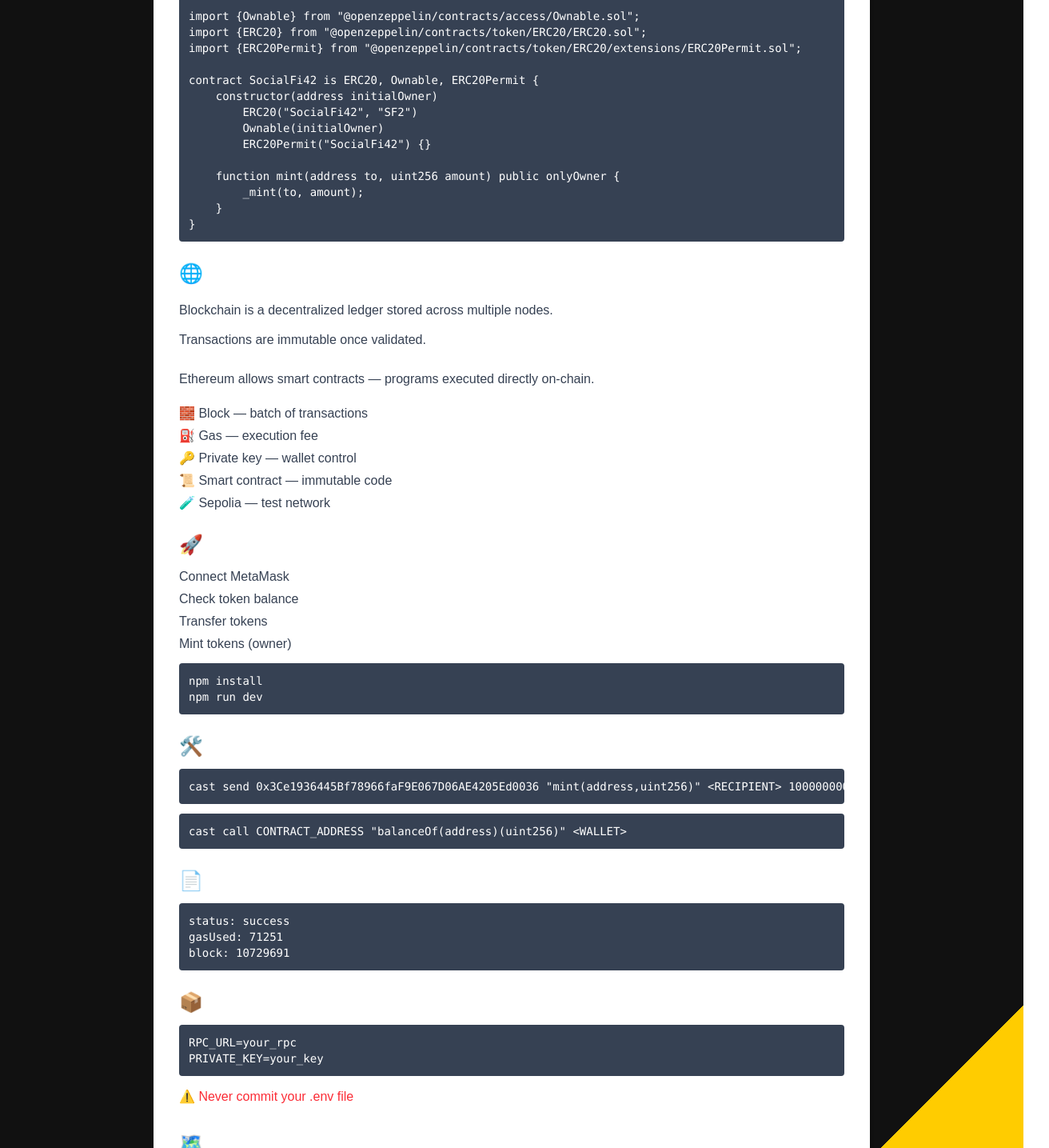
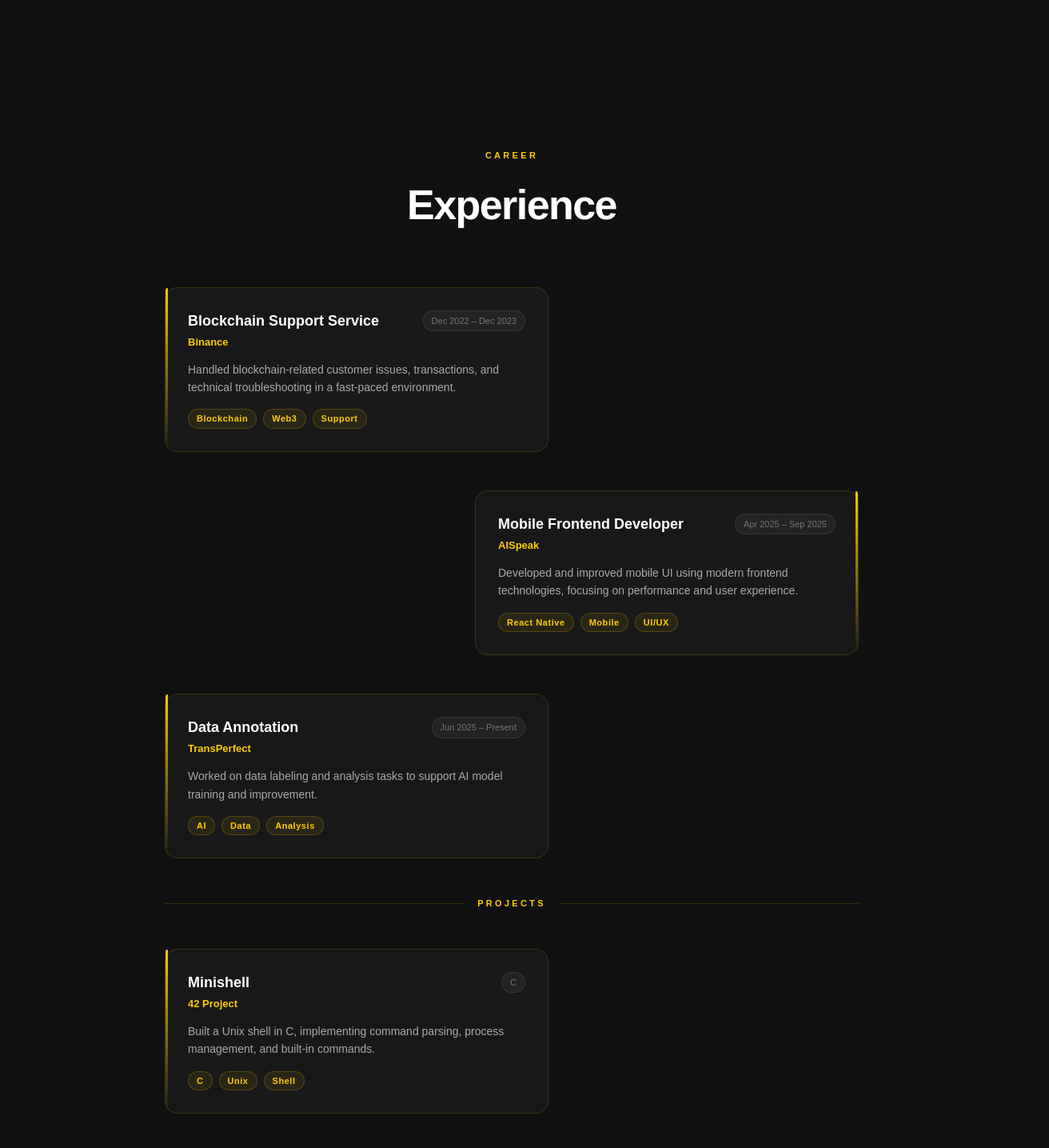
Before and after one commit to Cyrilange/Cyril-Salamite, a React (Vite) app in the folder frontend/: page /projects/tokenizers in a window 1280 px wide. Shown: the part 1365-2800 px from the top of the page at 80% size, 1312 px wide, since content can reach past the window. Built offline with nearby package versions, Linux system fonts and the light colour scheme.

Commit message:
add resume

```diff
--- a/frontend/src/App.tsx
+++ b/frontend/src/App.tsx
@@ -6,6 +6,8 @@ import Home from './page/Home';
 import Minishell from './page/Minishell';
 import IrcServ from './page/Ircserv';
 import SocialFii42 from './page/SocialFi';
+import Footer from './components/Footer';
+import Resume from './components/Resume';
 
 
 
@@ -13,12 +15,15 @@ function App() {
   return (
     <BrowserRouter>
     <Navbar />
+    <Home />
+    <Resume />
     <Routes>
       <Route path="/" element={<Home />} />
       <Route path="/projects/minishell" element={<Minishell />} />
       <Route path="/projects/ft_irc" element={<IrcServ />} />
       <Route path="/projects/tokenizers" element={<SocialFii42 />} />
     </Routes>
+    <Footer />
   </BrowserRouter>
   )
 }
--- a/frontend/src/components/Footer.tsx
+++ b/frontend/src/components/Footer.tsx
@@ -1,14 +1,14 @@
 
-function Footer() {
-  return (
-	<div>
-		<ul>
-			<li></li>
-			<li></li>
-			<li></li>
-		</ul>
-	</div>
-  )
-}
-
-export default Footer
+export default function Footer() {
+	return (
+	  <footer>
+		<div className="flex w-full justify-center font-extrabold my-8 mx-0 md:m-8">
+		  <ul className="flex flex-col md:flex-row justify-center items-center gap-2 md:gap-4 border border-white/20 rounded-xl backdrop-blur-sm bg-white/5">
+			<li className="p-4 md:p-8 md:py-4"><a href="https://www.linkedin.com/in/cyril-salamite-270270197/" target="blank">Linkedin</a></li>
+			<li className="p-4 md:p-8 md:py-4"><a href="mailto:cyril.r.a.salamite@gmail.com" target="blank">cyril.r.a.salamite@gmail.com</a></li>
+			<li className="  p-4 md:p-8 md:py-4"><a href="https://github.com/Cyrilange" target="blank" className="!text-white">Github</a></li>
+		  </ul>
+		</div>
+	  </footer>
+	)
+  }
--- a/frontend/src/components/Navbar.tsx
+++ b/frontend/src/components/Navbar.tsx
@@ -18,8 +18,8 @@ function Navbar() {
 };
 
 	return (
-		<header className="contain">
-			<div className="container-port">
+		<header className="contain ">
+			<div className="container-port hidden sm:block">
 				<div className="triple-circle e1 c1"></div>
 				<div className="triple-circle e1 c2"></div>
 				<div className="triple-circle e1 c3"></div>
--- /dev/null
+++ b/frontend/src/components/Resume.tsx
@@ -0,0 +1,231 @@
+import { useEffect, useRef } from "react";
+
+const experiences = [
+  {
+    title: "Blockchain Support Service",
+    company: "Binance",
+    period: "Dec 2022 – Dec 2023",
+    desc: "Handled blockchain-related customer issues, transactions, and technical troubleshooting in a fast-paced environment.",
+    tags: ["Blockchain", "Web3", "Support"],
+    type: "work",
+  },
+  {
+    title: "Mobile Frontend Developer",
+    company: "AISpeak",
+    period: "Apr 2025 – Sep 2025",
+    desc: "Developed and improved mobile UI using modern frontend technologies, focusing on performance and user experience.",
+    tags: ["React Native", "Mobile", "UI/UX"],
+    type: "work",
+  },
+  {
+    title: "Data Annotation",
+    company: "TransPerfect",
+    period: "Jun 2025 – Present",
+    desc: "Worked on data labeling and analysis tasks to support AI model training and improvement.",
+    tags: ["AI", "Data", "Analysis"],
+    type: "work",
+  },
+];
+
+const projects = [
+  {
+    title: "Minishell",
+    company: "42 Project",
+    period: "C",
+    desc: "Built a Unix shell in C, implementing command parsing, process management, and built-in commands.",
+    tags: ["C", "Unix", "Shell"],
+    type: "project",
+  },
+  {
+    title: "Cub3D",
+    company: "42 Project",
+    period: "C",
+    desc: "Developed a 3D engine using raycasting in C, inspired by early FPS games.",
+    tags: ["C", "Raycasting", "3D"],
+    type: "project",
+  },
+  {
+    title: "ft_irc",
+    company: "42 Project",
+    period: "C++",
+    desc: "Implemented an IRC server in C++ following RFC standards, handling multiple clients and command parsing.",
+    tags: ["C++", "Networking", "RFC"],
+    type: "project",
+  },
+  {
+    title: "Transcendence",
+    company: "42 Project",
+    period: "Full-Stack",
+    desc: "Full-stack web application built with React, Node.js (Express), and Docker, featuring real-time interactions.",
+    tags: ["React", "Node.js", "Docker"],
+    type: "project",
+  },
+];
+
+function Card({ item, index }: { item: typeof experiences[0]; index: number }) {
+  const ref = useRef<HTMLDivElement>(null);
+  const isRight = index % 2 === 1;
+
+  useEffect(() => {
+    const el = ref.current;
+    if (!el) return;
+
+    const observer = new IntersectionObserver(
+      ([entry]) => {
+        if (entry.isIntersecting) {
+          el.style.opacity = "1";
+          el.style.transform = "translateX(0) translateY(0)";
+          observer.unobserve(el);
+        }
+      },
+      { threshold: 0.15 }
+    );
+
+    observer.observe(el);
+    return () => observer.disconnect();
+  }, []);
+
+  return (
+    <div
+      ref={ref}
+      style={{
+        opacity: 0,
+        transform: isRight ? "translateX(60px) translateY(20px)" : "translateX(-60px) translateY(20px)",
+        transition: `opacity 0.7s ease ${index * 0.1}s, transform 0.7s ease ${index * 0.1}s`,
+        display: "flex",
+        justifyContent: isRight ? "flex-end" : "flex-start",
+        marginBottom: "48px",
+        padding: "0 16px",
+      }}
+    >
+      <div
+        style={{
+          width: "min(480px, 100%)",
+          background: "rgba(255,255,255,0.03)",
+          border: "1px solid rgba(255,204,0,0.15)",
+          borderRadius: "16px",
+          padding: "28px",
+          position: "relative",
+          backdropFilter: "blur(8px)",
+          transition: "border-color 0.3s, transform 0.3s",
+        }}
+        onMouseEnter={(e) => {
+          (e.currentTarget as HTMLDivElement).style.borderColor = "rgba(255,204,0,0.5)";
+          (e.currentTarget as HTMLDivElement).style.transform = "translateY(-4px)";
+        }}
+        onMouseLeave={(e) => {
+          (e.currentTarget as HTMLDivElement).style.borderColor = "rgba(255,204,0,0.15)";
+          (e.currentTarget as HTMLDivElement).style.transform = "translateY(0)";
+        }}
+      >
+        {/* accent line */}
+        <div style={{
+          position: "absolute",
+          top: 0,
+          [isRight ? "right" : "left"]: 0,
+          width: "3px",
+          height: "100%",
+          background: "linear-gradient(180deg, #ffcc00, transparent)",
+          borderRadius: isRight ? "0 16px 16px 0" : "16px 0 0 16px",
+        }} />
+
+        <div style={{ display: "flex", justifyContent: "space-between", alignItems: "flex-start", marginBottom: "8px", flexWrap: "wrap", gap: "8px" }}>
+          <div>
+            <h3 style={{ margin: 0, fontSize: "18px", fontWeight: 700, color: "#fff" }}>
+              {item.title}
+            </h3>
+            <span style={{ fontSize: "13px", color: "#ffcc00", fontWeight: 600 }}>
+              {item.company}
+            </span>
+          </div>
+          <span style={{
+            fontSize: "11px",
+            color: "#777",
+            background: "rgba(255,255,255,0.05)",
+            padding: "4px 10px",
+            borderRadius: "20px",
+            border: "1px solid rgba(255,255,255,0.08)",
+            whiteSpace: "nowrap",
+          }}>
+            {item.period}
+          </span>
+        </div>
+
+        <p style={{ margin: "12px 0", fontSize: "14px", color: "#aaa", lineHeight: 1.6 }}>
+          {item.desc}
+        </p>
+
+        <div style={{ display: "flex", gap: "8px", flexWrap: "wrap", marginTop: "16px" }}>
+          {item.tags.map((tag) => (
+            <span key={tag} style={{
+              fontSize: "11px",
+              color: "#ffcc00",
+              background: "rgba(255,204,0,0.08)",
+              border: "1px solid rgba(255,204,0,0.2)",
+              padding: "3px 10px",
+              borderRadius: "20px",
+              fontWeight: 600,
+              letterSpacing: "0.05em",
+            }}>
+              {tag}
+            </span>
+          ))}
+        </div>
+      </div>
+    </div>
+  );
+}
+
+export default function Resume() {
+  return (
+    <section style={{ padding: "80px 0", maxWidth: "900px", margin: "0 auto" }}>
+
+      {/* Section title */}
+      <div style={{ textAlign: "center", marginBottom: "64px", padding: "0 16px" }}>
+        <span style={{
+          fontSize: "11px",
+          letterSpacing: "0.3em",
+          color: "#ffcc00",
+          textTransform: "uppercase",
+          fontWeight: 700,
+        }}>
+          Career
+        </span>
+        <h2 style={{
+          fontSize: "clamp(32px, 6vw, 52px)",
+          fontWeight: 800,
+          margin: "12px 0 0",
+          color: "#fff",
+          letterSpacing: "-0.03em",
+        }}>
+          Experience
+        </h2>
+      </div>
+
+      {/* Experience */}
+      {experiences.map((item, i) => (
+        <Card key={item.title} item={item} index={i} />
+      ))}
+
+      {/* Divider */}
+      <div style={{
+        display: "flex",
+        alignItems: "center",
+        gap: "16px",
+        margin: "48px 16px",
+      }}>
+        <div style={{ flex: 1, height: "1px", background: "rgba(255,204,0,0.15)" }} />
+        <span style={{ fontSize: "11px", letterSpacing: "0.3em", color: "#ffcc00", textTransform: "uppercase", fontWeight: 700 }}>
+          Projects
+        </span>
+        <div style={{ flex: 1, height: "1px", background: "rgba(255,204,0,0.15)" }} />
+      </div>
+
+      {/* Projects */}
+      {projects.map((item, i) => (
+        <Card key={item.title} item={item} index={i} />
+      ))}
+
+    </section>
+  );
+}
--- a/frontend/src/components/navbar.css
+++ b/frontend/src/components/navbar.css
@@ -264,3 +264,21 @@
 		transform: translateX(0);
 	}
 }
+
+@media (max-width: 568px) {
+	.container-port {
+
+		transform: scale(0.8);
+	}
+
+	.contain {
+	  height: auto;
+	  flex-direction: column;
+	  padding: 1rem;
+	}
+
+	.list {
+	  flex-direction: column;
+	  align-items: center;
+	}
+  }
--- a/frontend/src/index.css
+++ b/frontend/src/index.css
@@ -64,8 +64,8 @@ img {
   body {
     background: linear-gradient(
       90deg,
-      #111 95%,
-      var(--accent-color) 5%
+      #111 99%,
+      var(--accent-color) 1%
     );
   }
 
--- a/frontend/vite.config.ts
+++ b/frontend/vite.config.ts
@@ -3,7 +3,8 @@ import react from '@vitejs/plugin-react'
 import tailwindcss from '@tailwindcss/vite'
 
 export default defineConfig({
-  plugins: [react(),tailwindcss()],
+  plugins: [react(), tailwindcss()],
+  base: '/Cyril-Salamite/',
   server: {
     host: '0.0.0.0',
     port: 5173
```
Also changed, not shown: frontend/package.json (+6 -2 lines), frontend/src/page/Ircserv.tsx (+5 -5 lines), frontend/src/components/Experiences.tsx (added), frontend/src/page/home.css (line endings or trailing spaces), 1 other file (tests, documents, lock files or other folders).
